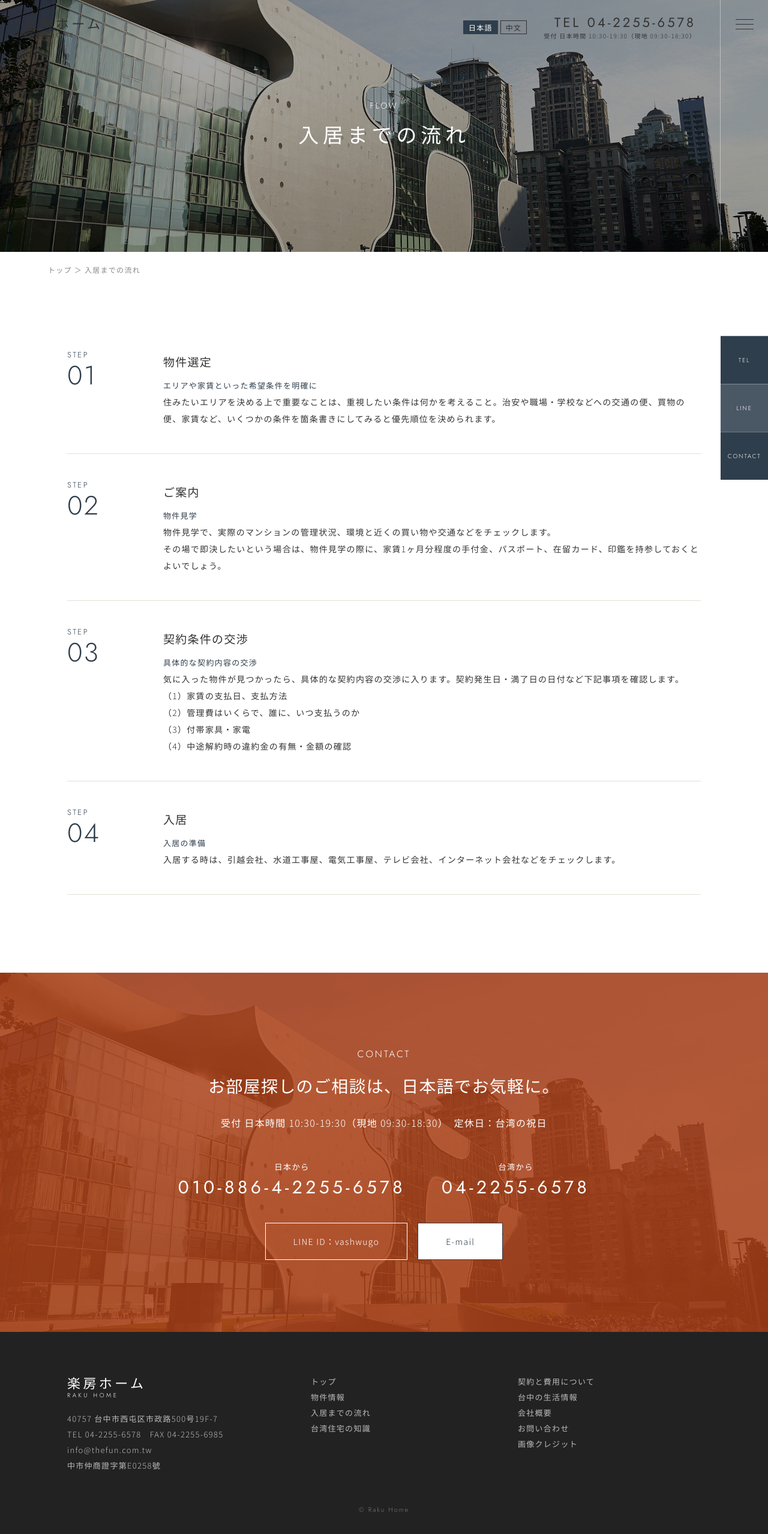
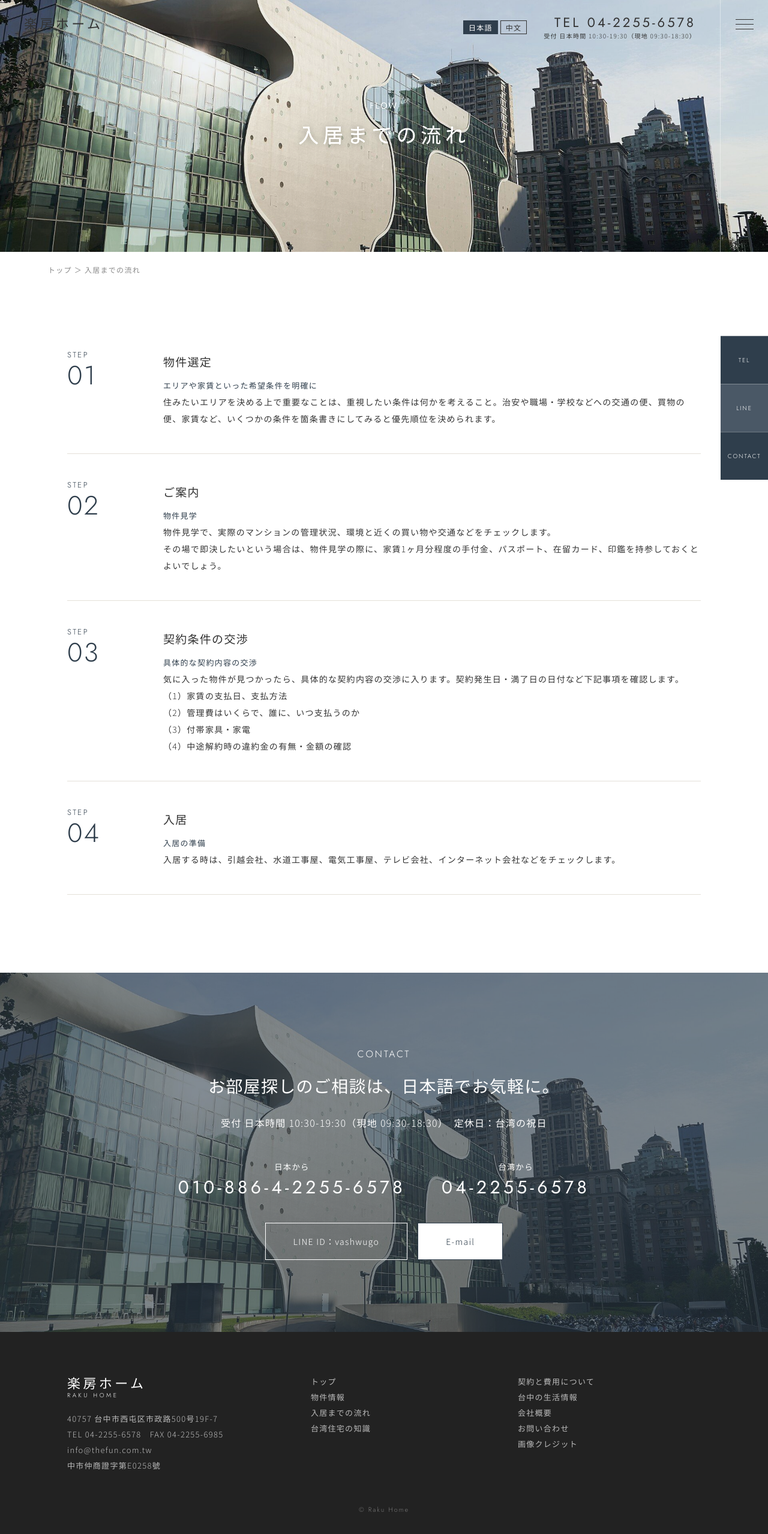
Before and after one commit to manolomoo/rakuhome, a plain HTML site: page flow.html in a window 1280 px wide. Shown: the whole page at 60% size. Drawn offline with Linux system fonts and the light colour scheme.

Commit message:
Brighter background images

```diff
--- a/css/style.css
+++ b/css/style.css
@@ -27,7 +27,7 @@ a{color:inherit;text-decoration:none}img{max-width:100%;display:block}
 /* hero */
 .fv{position:relative;height:100vh;min-height:620px;overflow:hidden;color:#fff}
 .fv-img{position:absolute;inset:0;background:url(../img/hero.jpg) center/cover;animation:zoom 14s ease-out forwards}
-.fv:after{content:"";position:absolute;inset:0;background:linear-gradient(90deg,rgba(0,0,0,.45),rgba(0,0,0,.05))}
+.fv:after{content:"";position:absolute;inset:0;background:linear-gradient(90deg,rgba(20,30,40,.28),rgba(0,0,0,0) 70%)}
 @keyframes zoom{from{transform:scale(1.12)}to{transform:scale(1)}}
 .fv-tx{position:absolute;left:8vw;bottom:16vh;z-index:2}
 .fv-tx p.en{font-size:13px}.fv-tx h1{font-weight:300;font-size:clamp(34px,5vw,64px);line-height:1.5;letter-spacing:.18em;margin:12px 0 36px}
@@ -70,7 +70,7 @@ a{color:inherit;text-decoration:none}img{max-width:100%;display:block}
 .flow h3{font-weight:400;font-size:19px;margin-bottom:8px}
 /* page hero */
 .ph-hero{height:420px;position:relative;display:flex;align-items:center;justify-content:center;color:#fff;background:center/cover}
-.ph-hero:after{content:"";position:absolute;inset:0;background:rgba(0,0,0,.35)}
+.ph-hero:after{content:"";position:absolute;inset:0;background:rgba(20,30,40,.2)}
 .ph-hero div{position:relative;z-index:2;text-align:center}.ph-hero .en{font-size:14px}.ph-hero h1{font-weight:300;font-size:34px;letter-spacing:.2em}
 .crumb{font-size:12px;color:var(--sub);padding:18px 0}
 .qa{display:grid;grid-template-columns:repeat(2,1fr);gap:48px 64px}.qa h3{font-weight:400;font-size:18px;color:var(--ac);margin-bottom:10px;border-bottom:1px solid var(--line);padding-bottom:8px}
@@ -78,7 +78,7 @@ a{color:inherit;text-decoration:none}img{max-width:100%;display:block}
 table.co{width:100%;border-collapse:collapse;font-size:14px}table.co th,table.co td{padding:22px 16px;border-bottom:1px solid var(--line);text-align:left;vertical-align:top}table.co th{width:200px;font-weight:400;color:var(--ac)}
 /* contact band */
 .cta{position:relative;padding:120px 0;color:#fff;text-align:center;background:url(../img/theater.jpg) center/cover}
-.cta:before{content:"";position:absolute;inset:0;background:rgba(170,64,24,.85)}.cta>*{position:relative}
+.cta:before{content:"";position:absolute;inset:0;background:rgba(47,62,76,.6)}.cta>*{position:relative}
 .cta h2{font-weight:300;font-size:28px;margin:8px 0 18px}.cta .tels{display:flex;justify-content:center;gap:60px;flex-wrap:wrap;margin:40px 0}
 .cta .tels b{font-size:30px;font-weight:400;display:block;line-height:1.3}.cta .btn{background:#fff;color:var(--ac)}.cta .btn.ln{background:transparent;color:#fff;border-color:#fff}
 .ft{background:#222;color:#bbb;font-size:13px;padding:70px 0 30px}.ft .wrap{display:grid;grid-template-columns:1.2fr 1fr 1fr;gap:40px}
@@ -93,3 +93,5 @@ table.co{width:100%;border-collapse:collapse;font-size:14px}table.co th,table.co
  .nav ul{grid-template-columns:1fr;gap:14px}.flow li{grid-template-columns:1fr;gap:6px}.news li{flex-wrap:wrap;gap:6px 16px}
  .fv-tx{left:24px;right:24px;bottom:120px}.ph-hero{height:260px}table.co th{width:110px}.lang a{padding:1px 5px}body{padding-bottom:56px}
 }
+.fv img,.fv .slide,.fv [class*=bg],.ph-hero{filter:brightness(1.15) saturate(1.05)}
+.fv-tx,.ph-hero h1,.ph-hero h2,.ph-hero p{text-shadow:0 1px 12px rgba(0,0,0,.35)}
```
